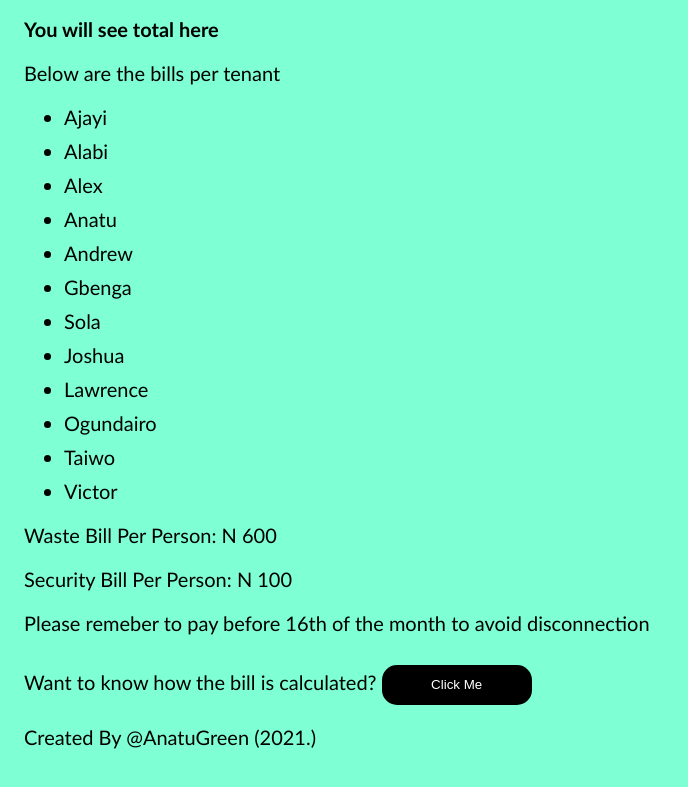
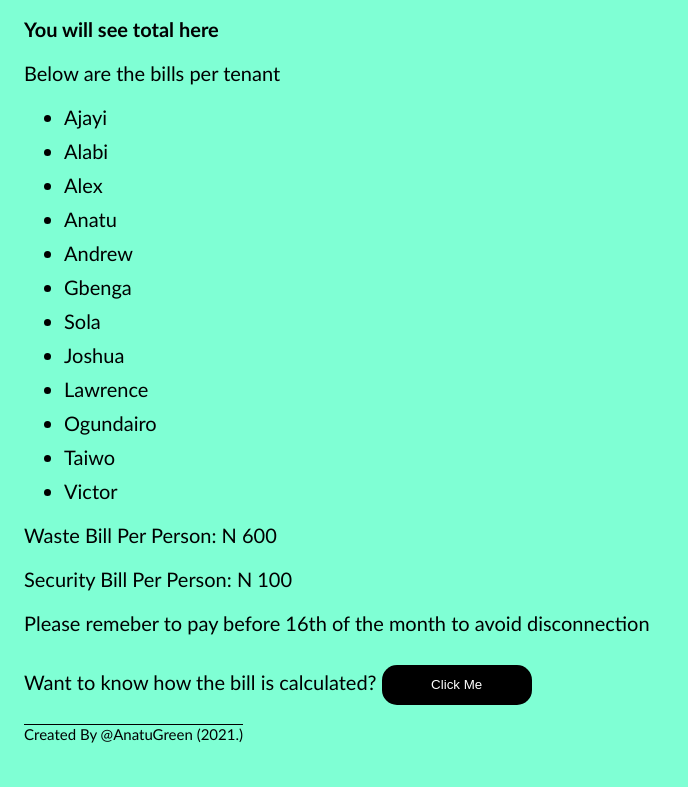
Before and after one commit to AnatuGreen/BillCalculator, a plain HTML site: page index.html in a window 1280 px wide. Shown: the part 389-1176 px from the top of the page, without its empty margins (0-688 px from the left). Drawn offline with Linux system fonts and the light colour scheme.

Commit message:
Overline creation credit

```diff
--- a/bill_calc.css
+++ b/bill_calc.css
@@ -31,3 +31,7 @@ input {
 li {
   margin-bottom: 10px;
 }
+footer p {
+  font-size: 15px;
+  text-decoration: overline;
+}
```
